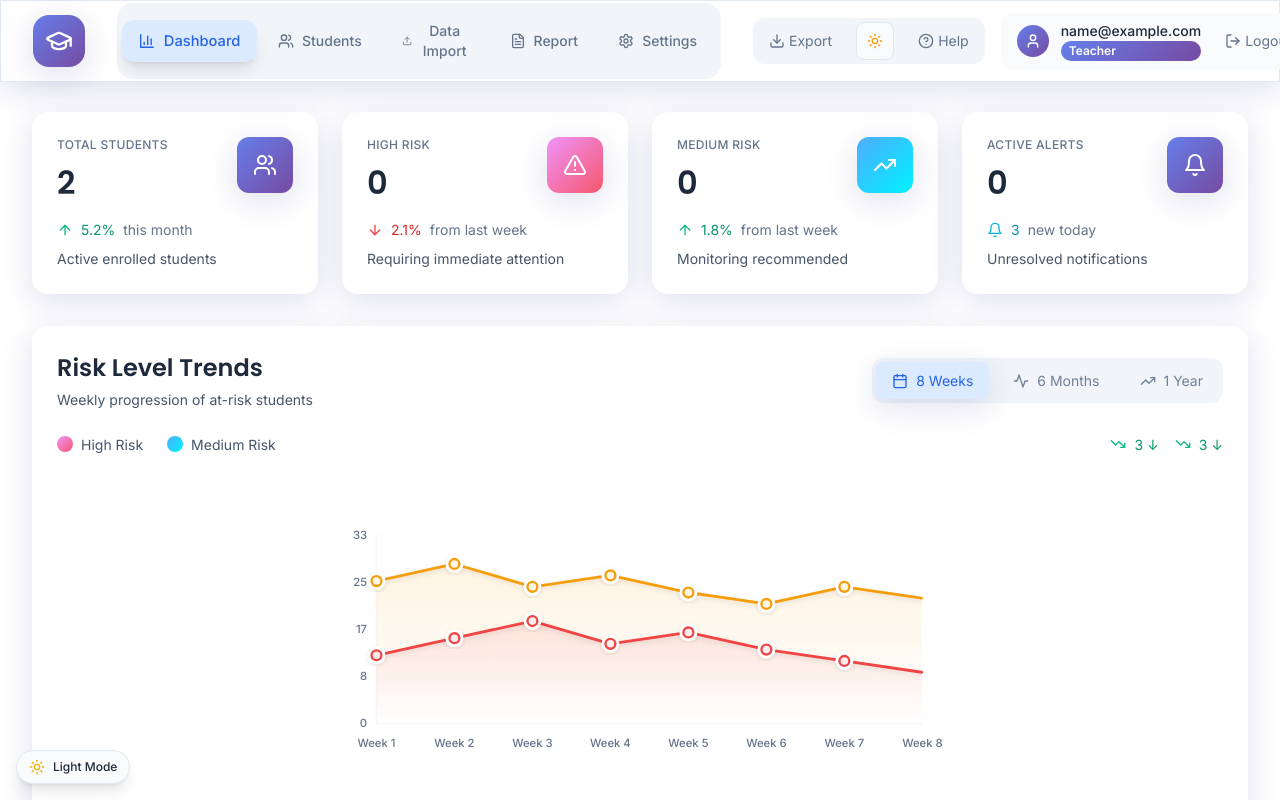
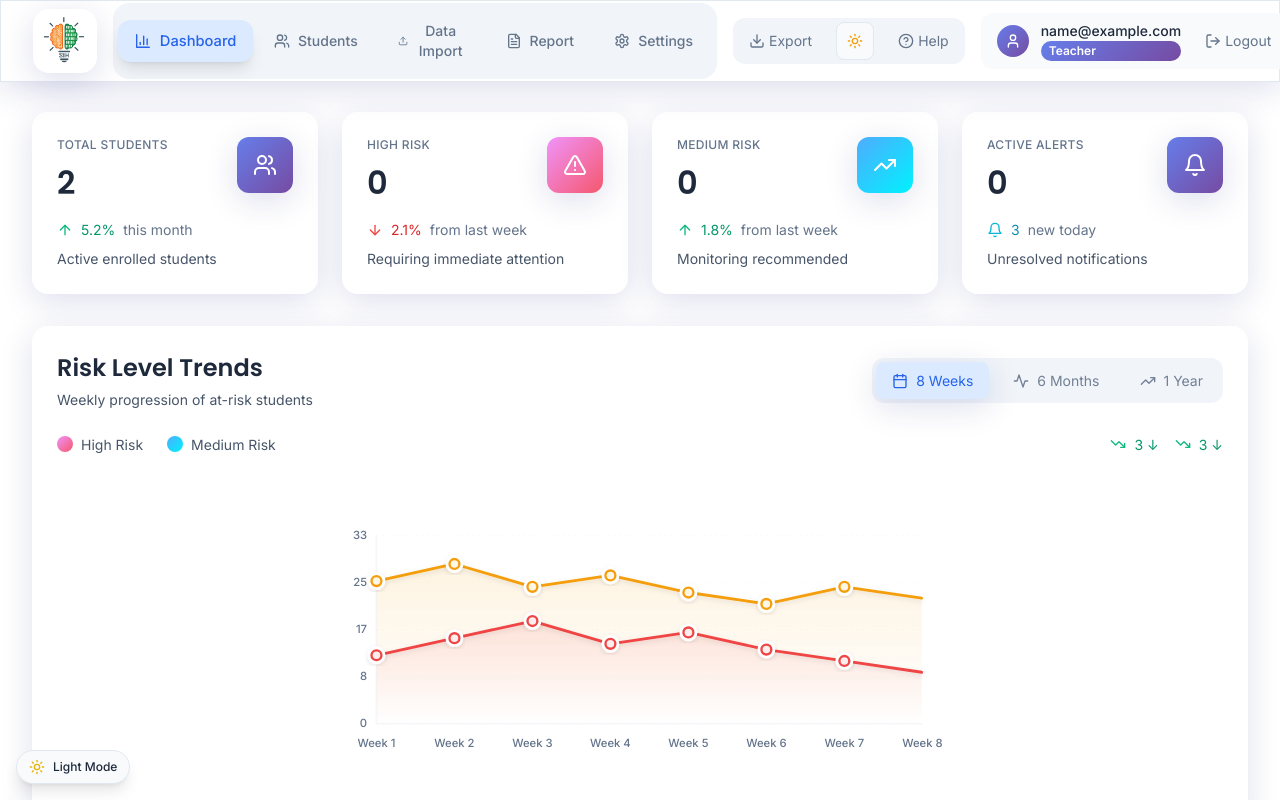
Before and after one commit to ShivamHirwani/Niriksha, a React (Vite) app in the folder frontend/: page / in a window 1280 px wide. Both pictures are taken after typing "name@example.com", "Sample123" into the empty fields and a click on the button "Sign In". Shown: the top 800 px of the page. Built offline with nearby package versions, Linux system fonts and the light colour scheme.

Commit message:
logo changed

```diff
--- a/frontend/src/components/Header.tsx
+++ b/frontend/src/components/Header.tsx
@@ -1,5 +1,5 @@
 import React, { useState, useEffect } from 'react';
-import { GraduationCap, BarChart3, Users, Upload, Settings, LogOut, User, FileText, HelpCircle, Download, Wifi, WifiOff } from 'lucide-react';
+import { BarChart3, Users, Upload, Settings, LogOut, User, FileText, HelpCircle, Download, Wifi, WifiOff } from 'lucide-react';
 import ThemeToggle from './ThemeToggle';
 import KeyboardShortcutsModal from './KeyboardShortcutsModal';
 import InstallPrompt from './InstallPrompt';
@@ -151,13 +151,13 @@ const Header: React.FC<HeaderProps> = ({ activeView, onViewChange, user, onLogou
           <div className="flex items-center justify-between h-20">
             {/* Logo and Brand - Left Section */}
             <div className="flex items-center min-w-0 flex-shrink-0">
-              <div className="gradient-primary p-3 rounded-2xl shadow-glass transform hover:scale-101 transition-smooth" role="img" aria-label="Niriksha Logo">
-                <GraduationCap className="w-7 h-7 text-white" aria-hidden="true" />
+              <div className="p-2 rounded-2xl shadow-glass transform hover:scale-105 transition-smooth" role="img" aria-label="Smart India Hackathon Logo">
+                <img src="/SIH2.webp" alt="Smart India Hackathon Logo" className="w-12 h-12 object-contain" />
               </div>
             </div>
 
             {/* Main Navigation - Center Section */}
-            <nav className="hidden lg:flex items-center justify-center flex-1 mx-8"
+            <nav className="hidden lg:flex items-center justify-center flex-1 mx-4"
                  role="navigation"
                  aria-label="Main menu">
               <div className="flex items-center space-x-2 bg-opacity-50 rounded-2xl p-2"
--- a/frontend/src/components/Login.tsx
+++ b/frontend/src/components/Login.tsx
@@ -1,5 +1,5 @@
 import React, { useState } from 'react';
-import { GraduationCap, Eye, EyeOff, User, Lock } from 'lucide-react';
+import { Eye, EyeOff, User, Lock } from 'lucide-react';
 
 interface LoginProps {
   onLogin: (credentials: { username: string; password: string }) => void;
@@ -41,8 +41,8 @@ const Login: React.FC<LoginProps> = ({ onLogin }) => {
       <div className="max-w-md w-full">
         {/* Logo and Header */}
         <div className="text-center mb-8">
-          <div className="bg-blue-600 p-4 rounded-2xl inline-block mb-4 shadow-lg">
-            <GraduationCap className="w-12 h-12 text-white" />
+          <div className="p-2 rounded-2xl inline-block mb-4 shadow-lg bg-white dark:bg-gray-900">
+            <img src="/SIH2.webp" alt="Smart India Hackathon Logo" className="w-16 h-16 object-contain" />
           </div>
           <h1 className="text-3xl font-bold text-gray-900 dark:text-white mb-2">Niriksha</h1>
           <p className="text-gray-600 dark:text-gray-400">AI-Powered Dropout Prevention System</p>
```
Also changed, not shown: frontend/SIH2.webp (added).
